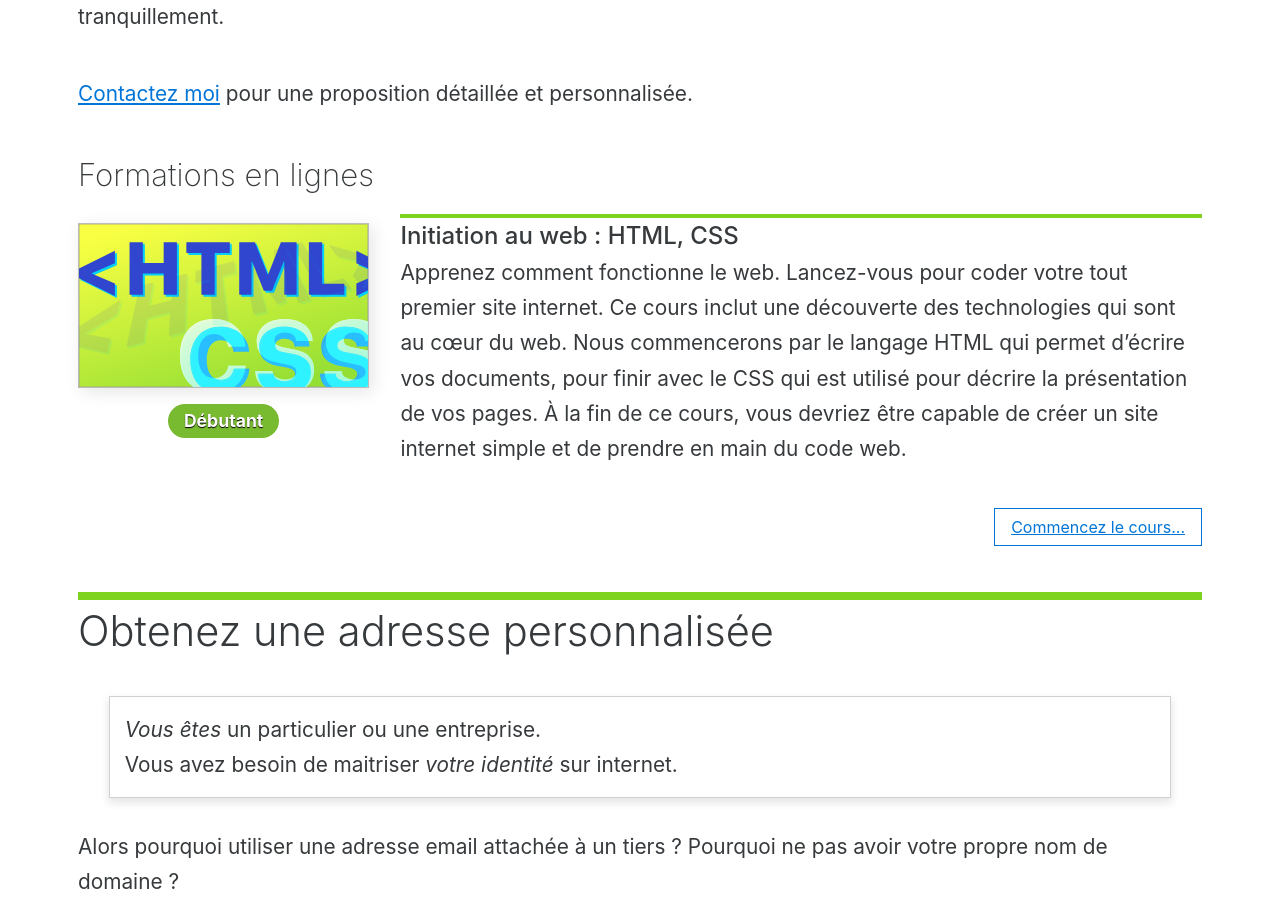
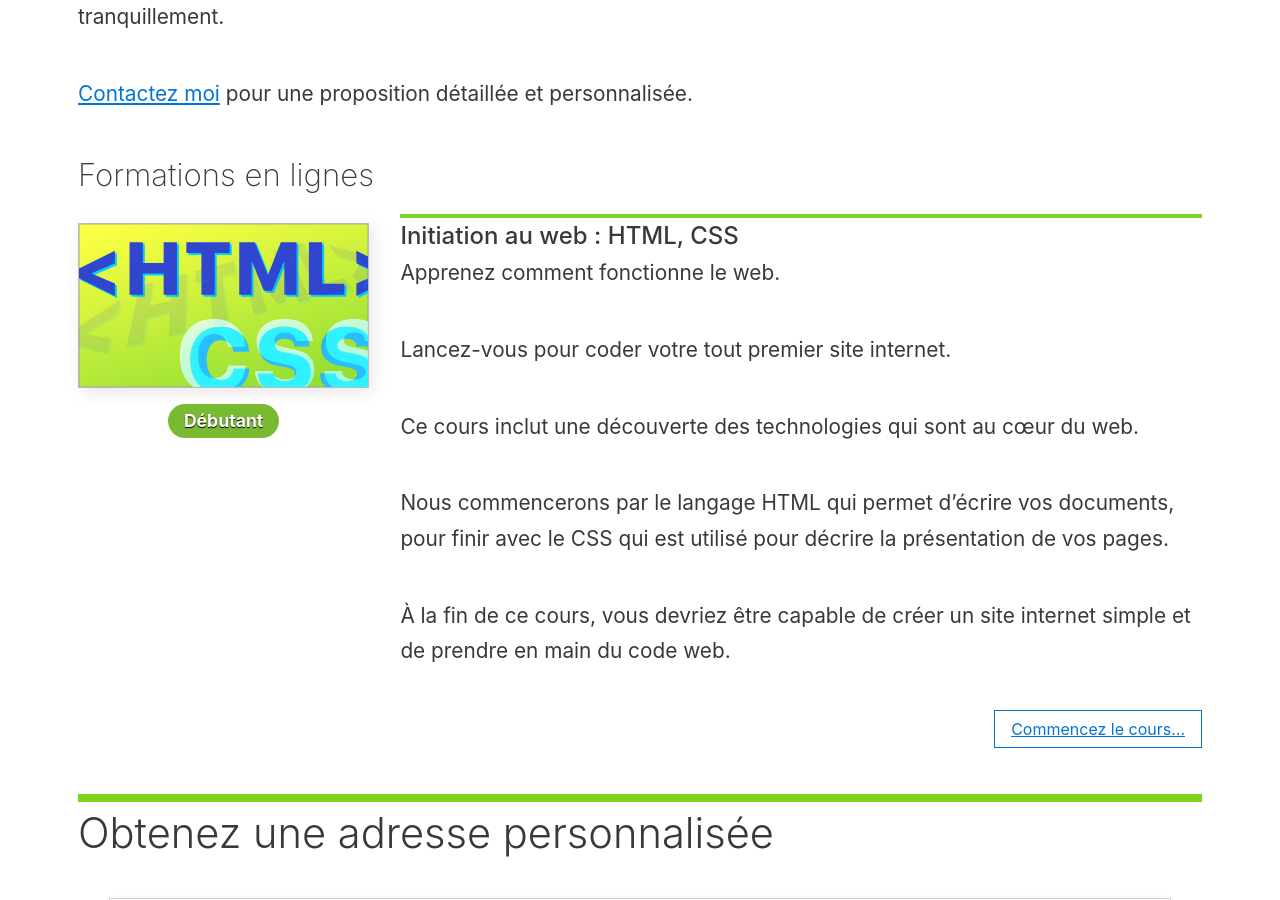
Before and after one commit to Sylvain-Gamel-fr/Sylvain-Gamel-fr.github.io, a Jekyll site: the page built from fr/services/index.md, in a window 1280 px wide and 900 px high, scrolled down 1606 px. Built offline with Jekyll 4.4.1, drawn with Linux system fonts in a browser that asks for light colours.

Commit message:
More links and fixed layout

```diff
--- a/_data/trainings.yml
+++ b/_data/trainings.yml
@@ -4,27 +4,22 @@
   first_publication_year: 2018
   level: beginner
   description:
-    fr: Apprenez comment fonctionne le web.
-
-        Lancez-vous pour coder votre tout premier site internet.
-
-        Ce cours inclut une découverte des technologies qui sont au cœur du web.
-
-        Nous commencerons par le langage HTML qui permet d’écrire vos documents, pour finir avec le CSS qui est utilisé pour décrire la présentation de vos pages.
-
-        À la fin de ce cours, vous devriez être capable de créer un site internet simple et de prendre en main du code web.
-
-    en: Learn how the web works.
-
-        Get started to code your very first website.
-
-        This course includes a discovery of technologies that are at the heart of the web.
-
+    fr: <p>Apprenez comment fonctionne le web.</p>
+        <p>Lancez-vous pour coder votre tout premier site internet.</p>
+        <p>Ce cours inclut une découverte des technologies qui sont au cœur du web.</p>
+        <p>Nous commencerons par le langage HTML qui permet d’écrire vos documents, pour finir avec le CSS qui est utilisé pour décrire la présentation de vos pages.</p>
+        <p>À la fin de ce cours, vous devriez être capable de créer un site internet simple et de prendre en main du code web.</p>
+    en: <p>Learn how the web works.</p>
+        <p>Get started to code your very first website.</p>
+        <p>This course includes a discovery of technologies that are at the heart of the web.</p>
+        <p>
         We will start with the HTML language that allows you to write your
         documents, to finish with the CSS that is used to describe the presentation of your pages.
-
+        </p>
+        <p>
         At the end of this course, you should be able to create a simple website
         and take charge of web code.
+        </p>
   cover:
     small:  /images/trainings/2018-html-css.svg
     medium: /images/trainings/2018-html-css.svg
```
Also changed, not shown: fr/index.md (+3 -3 lines).
